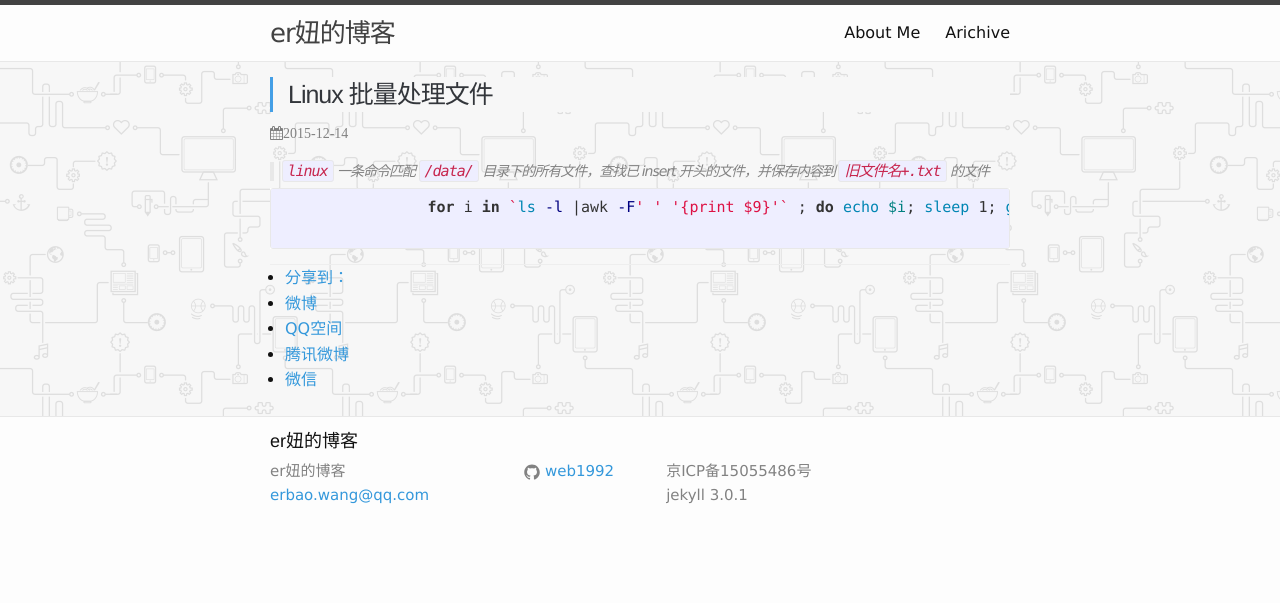
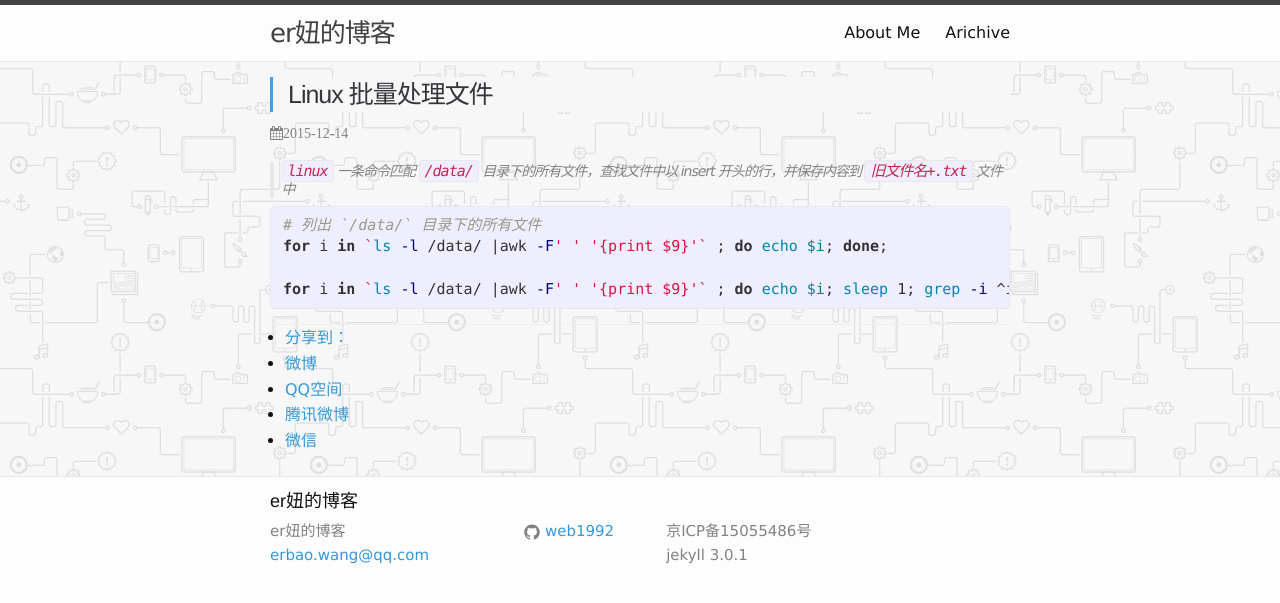
Before and after one commit to web1992/web1992, a Jekyll site: the page built from _posts/2015-12-14-linux-sh-grep-file-with-one-cmd.markdown, in a window 1280 px wide. Shown: the top 603 px of the page. Built offline with Jekyll 4.4.1, drawn with Linux system fonts in a browser that asks for light colours; comment, search, counter and statistics services are not loaded.

Commit message:
add new blog (新增linux 命令)

```diff
--- a/_posts/2015-12-14-linux-sh-grep-file-with-one-cmd.markdown
+++ b/_posts/2015-12-14-linux-sh-grep-file-with-one-cmd.markdown
@@ -7,8 +7,11 @@ tags: linux
 keywords: Java, Linux,Jekyll,sh,web1992
 ---
 
-> `linux` 一条命令匹配 `/data/` 目录下的所有文件，查找已 insert 开头的文件，并保存内容到 `旧文件名+.txt` 的文件
+> `linux` 一条命令匹配 `/data/` 目录下的所有文件，查找文件中以 insert 开头的行，并保存内容到 `旧文件名+.txt` 文件中
 
-    {% highlight sh %}
-		for i in `ls -l |awk -F' ' '{print $9}'` ; do echo $i; sleep 1; grep -i ^insert $i  > $i'.txt';  done;
-    {% endhighlight %}
+{% highlight sh %}
+# 列出 `/data/` 目录下的所有文件
+for i in `ls -l /data/ |awk -F' ' '{print $9}'` ; do echo $i; done;
+
+for i in `ls -l /data/ |awk -F' ' '{print $9}'` ; do echo $i; sleep 1; grep -i ^insert $i  > $i'.txt';  done;
+{% endhighlight %}
```
